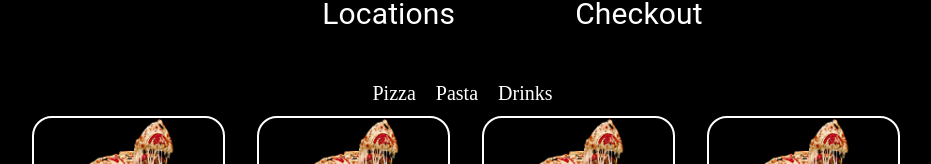
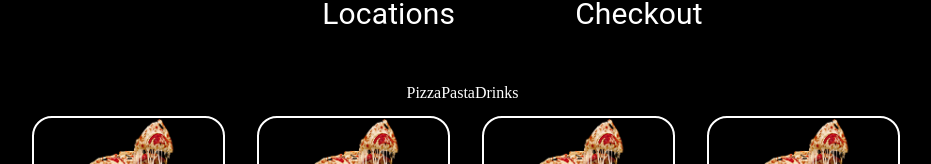
Before and after one commit to DennisBrenna/bellapizza, a React (Create React App) app: page /menu in a window 1280 px wide. Shown: the part 120-284 px from the top of the page, without its empty margins (190-1121 px from the left). Built offline with nearby package versions, Linux system fonts and the light colour scheme; the HTML template or start-up script is replaced by a standard one.

Commit message:
style buttons

```diff
--- a/src/App.css
+++ b/src/App.css
@@ -23,7 +23,7 @@ body {
 
 /********MENU********/
 
-.allLinks{
+/*.allLinks{
   padding-left: 25px;
 }
 
@@ -35,7 +35,34 @@ padding: 10px;
 }
 
 .linksInMenu:hover{
-  text-decoration: underline;
+  transform: scaleX(1);
+}*/
+
+.linksInMenu {
+  position: relative;
+  color: white;
+  text-decoration: none;
+}
+
+.linksInMenu:hover {
+  color: white;
+}
+
+.linksInMenu::before {
+  content: "";
+  position: absolute;
+  display: block;
+  width: 100%;
+  height: 2px;
+  bottom: 0;
+  left: 0;
+  background-color: white;
+  transform: scaleX(0);
+  transition: transform 0.3s ease;
+}
+
+.linksInMenu:hover::before {
+  transform: scaleX(1);
 }
 
 /*********Main************/
--- a/src/components/ProductCard.js
+++ b/src/components/ProductCard.js
@@ -29,7 +29,7 @@ export default function ProductCard({ title, description, dish }) {
   return (
 
     <Card sx={{ maxWidth: 200, height: "75%", border: 2, borderRadius: '20px', backgroundColor: 'black', borderColor: "white", color: "white", alignContent: "center", }}>
-      <CardActionArea style={{height: "70%", justifyContent:"center", alignContent:"center"}}>
+      <CardMedia style={{height: "70%", justifyContent:"center", alignContent:"center"}}>
         <CardMedia
           style={{ height: "100px", width: "auto", marginLeft: "20%", marginBottom: "-15px", marginRight: "5px"}}
           component="img"
@@ -46,7 +46,7 @@ export default function ProductCard({ title, description, dish }) {
           </Typography>
         </CardContent>
         </Item>
-      </CardActionArea>
+      </CardMedia>
       <CardActions style={{justifyContent: "center", alignContent: "center", marginTop: "40px", height: "50px"}}>
       <Fab size="small" aria-label="add" href="http://www.nhl.com">
         <AddIcon />
```
